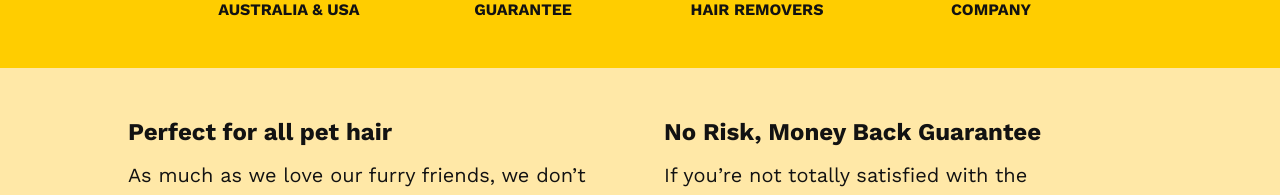
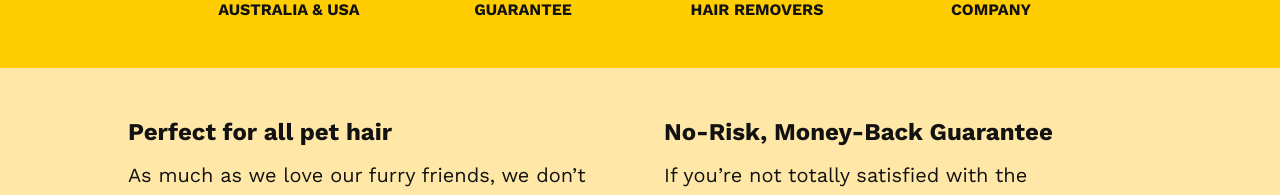
Before and after one commit to excede-paulg/Furfy, a website: page index.html in a window 1280 px wide. Shown: the part 5306-5501 px from the top of the page. Drawn offline with nearby package versions, Linux system fonts and the light colour scheme.

Commit message:
updating text

```diff
--- a/index.html
+++ b/index.html
@@ -732,7 +732,7 @@
                         flat rate to other countries.</p>
                 </div>
                 <div>
-                    <h2 class="font-bold mb-3 text-2xl text-center md:text-left">No Risk, Money Back Guarantee</h2>
+                    <h2 class="font-bold mb-3 text-2xl text-center md:text-left">No-Risk, Money-Back Guarantee</h2>
                     <p class="leading-normal mb-6 text-center text-xl md:text-left">If you’re not totally satisfied with
                         the performance of furfy, simply return your product (undamaged) to us within 30 days of
                         purchase and we will provide a full refund.</p>
```
